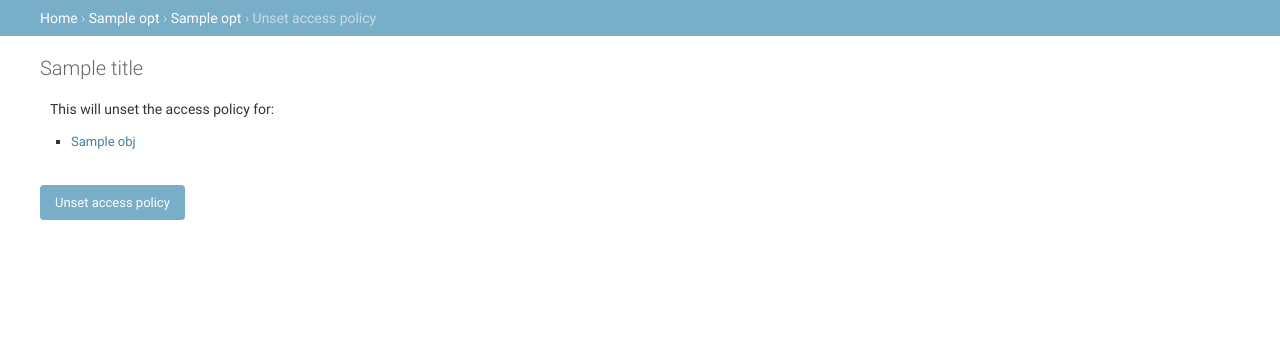
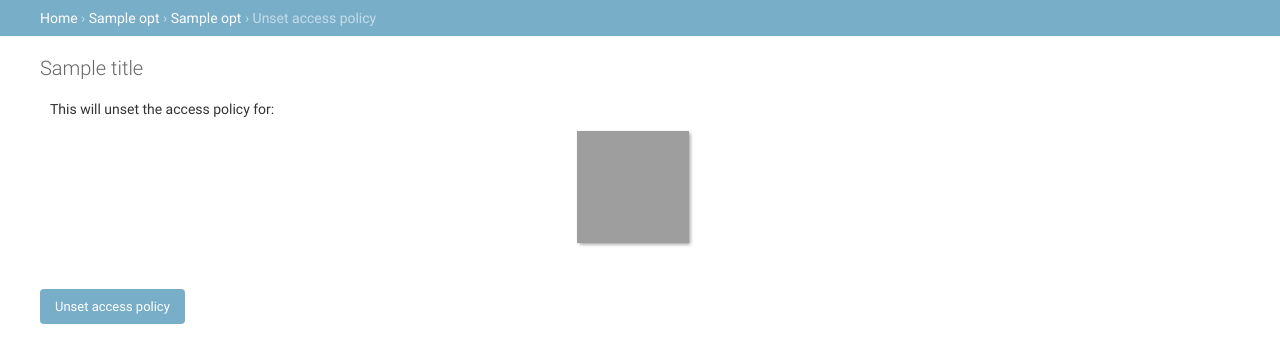
Before and after one commit to aaugustin/myks-gallery, a Django app: template gallery/templates/admin/gallery/unset_access_policy.html in a window 1280 px wide. Shown: the part 48-411 px from the top of the page. Run offline with Django 3.2, Linux system fonts and the light colour scheme; the template is opened without the code that fills it: most values are stand-ins (such as "Sample title", 1, 10 or a date in 2020); parts of the project's set-up code (start-up, migrations or seed data) failed here and were passed over; grey boxes are pictures that could not be loaded.

Commit message:
Show thumbnails in batch set/unset access policy pages.

```diff
--- a/gallery/templates/admin/gallery/unset_access_policy.html
+++ b/gallery/templates/admin/gallery/unset_access_policy.html
@@ -1,6 +1,10 @@
 {% extends "admin/base_site.html" %}
-{% load i18n l10n %}
+{% load i18n l10n static %}
 {% load admin_urls %}
+
+{% block extrahead %}{{ block.super }}
+<link rel="stylesheet" type="text/css" href="{% static 'css/gallery.css' %}">
+{% endblock %}
 
 {% block breadcrumbs %}
 <div class="breadcrumbs">
@@ -12,13 +16,13 @@
 {% endblock %}
 
 {% block content %}
-<div class="module" style="width: 25%;">
+<div class="module">
     <p>{% trans "This will unset the access policy for:" %}</p>
-    <ul>
-        {% for obj in queryset %}
-        <li><a href="{{ obj.get_absolute_url }}">{{ obj }}</a></li>
+    <div class="photo_list">
+        {% for photo in queryset %}
+        <a href="{{ photo.get_absolute_url }}"><img src="{% url 'gallery:photo-resized' preset='thumb' pk=photo.pk %}" width="128" height="128" alt="{{ photo }}"></a>
         {% endfor %}
-    </ul>
+    </div>
 </div>
 
 <form action="" method="POST">
```
Also changed, not shown: gallery/templates/admin/gallery/set_access_policy.html (+10 -6 lines), gallery/locale/fr/LC_MESSAGES/django.po, 1 other file.
